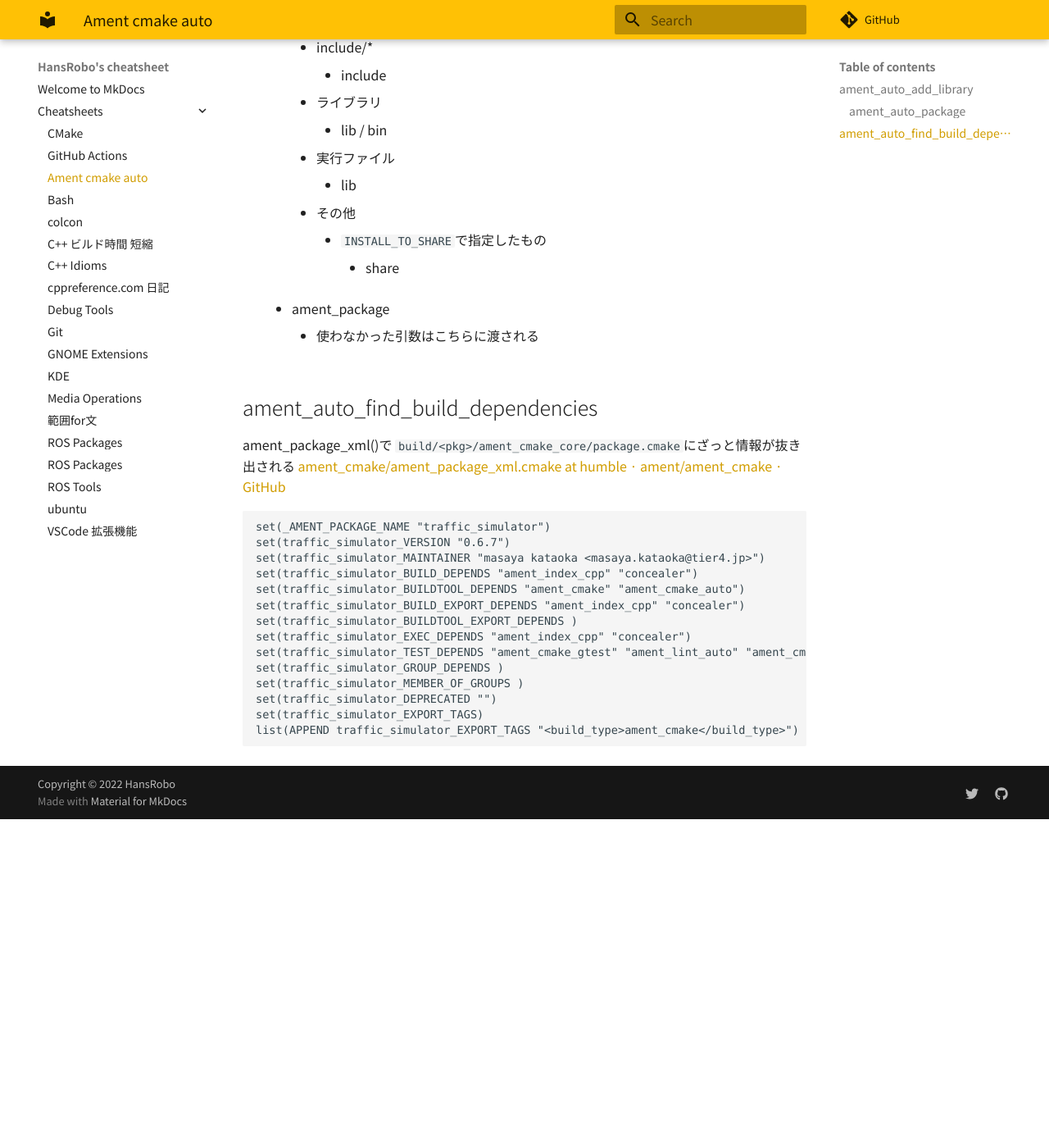
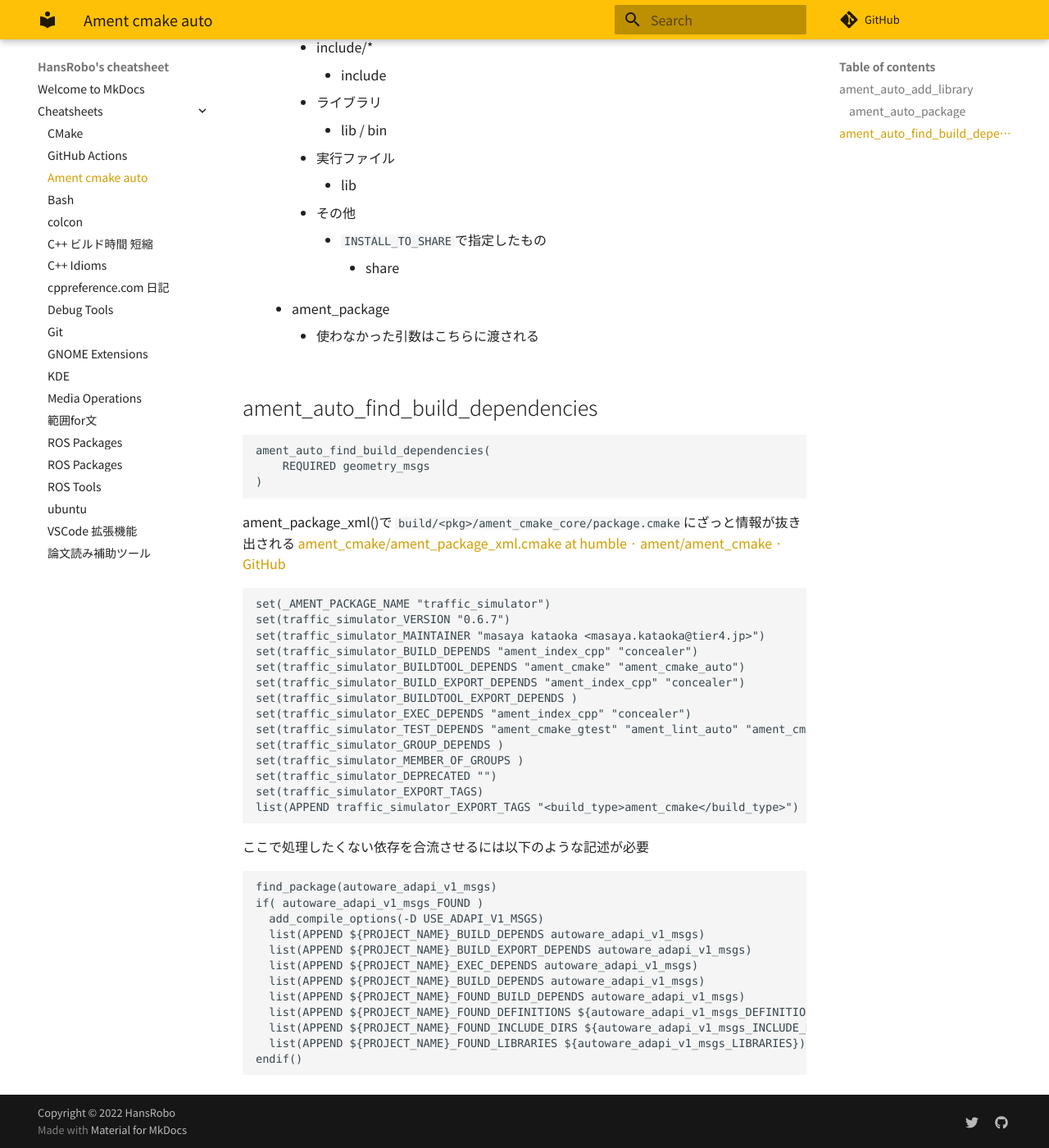
Before and after one commit to HansRobo/mycheatsheet_mkdocs, an MkDocs documentation site: the page built from docs/cheatsheets/ament_cmake_auto.md, in a window 1280 px wide and 1400 px high, scrolled down 1220 px. Shown: the whole window at 82% size. Built offline with MkDocs 1.6.1 and Material for MkDocs 9.7.7, drawn with Linux system fonts in a browser that asks for light colours; some web fonts are replaced; comment, search, counter and statistics services are not loaded; before the commit the page ends 2219 px from its top, so only the background shows below that.

Commit message:
🔄 synced local 'docs/cheatsheets' with remote 'cheatsheets'

````diff
--- a/docs/cheatsheets/ament_cmake_auto.md
+++ b/docs/cheatsheets/ament_cmake_auto.md
@@ -46,6 +46,12 @@
 
 ## ament_auto_find_build_dependencies
 
+```CMakeLists.txt
+ament_auto_find_build_dependencies(
+	REQUIRED geometry_msgs
+)
+```
+
 ament_package_xml()で `build/<pkg>/ament_cmake_core/package.cmake`にざっと情報が抜き出される
 [ament_cmake/ament_package_xml.cmake at humble · ament/ament_cmake · GitHub](https://github.com/ament/ament_cmake/blob/humble/ament_cmake_core/cmake/core/ament_package_xml.cmake)
 ```package.cmake
@@ -64,3 +70,19 @@
 set(traffic_simulator_EXPORT_TAGS)
 list(APPEND traffic_simulator_EXPORT_TAGS "<build_type>ament_cmake</build_type>")
 ```
+
+ここで処理したくない依存を合流させるには以下のような記述が必要
+```CMakeLists.txt
+find_package(autoware_adapi_v1_msgs)
+if( autoware_adapi_v1_msgs_FOUND )
+  add_compile_options(-D USE_ADAPI_V1_MSGS)
+  list(APPEND ${PROJECT_NAME}_BUILD_DEPENDS autoware_adapi_v1_msgs)
+  list(APPEND ${PROJECT_NAME}_BUILD_EXPORT_DEPENDS autoware_adapi_v1_msgs)
+  list(APPEND ${PROJECT_NAME}_EXEC_DEPENDS autoware_adapi_v1_msgs)
+  list(APPEND ${PROJECT_NAME}_BUILD_DEPENDS autoware_adapi_v1_msgs)
+  list(APPEND ${PROJECT_NAME}_FOUND_BUILD_DEPENDS autoware_adapi_v1_msgs)
+  list(APPEND ${PROJECT_NAME}_FOUND_DEFINITIONS ${autoware_adapi_v1_msgs_DEFINITIONS})
+  list(APPEND ${PROJECT_NAME}_FOUND_INCLUDE_DIRS ${autoware_adapi_v1_msgs_INCLUDE_DIRS})
+  list(APPEND ${PROJECT_NAME}_FOUND_LIBRARIES ${autoware_adapi_v1_msgs_LIBRARIES})
+endif()
+```
````
Also changed, not shown: docs/cheatsheets/ubuntu.md (+11 -0 lines), docs/cheatsheets/論文読み補助ツール.md (added, +24 -0 lines).
